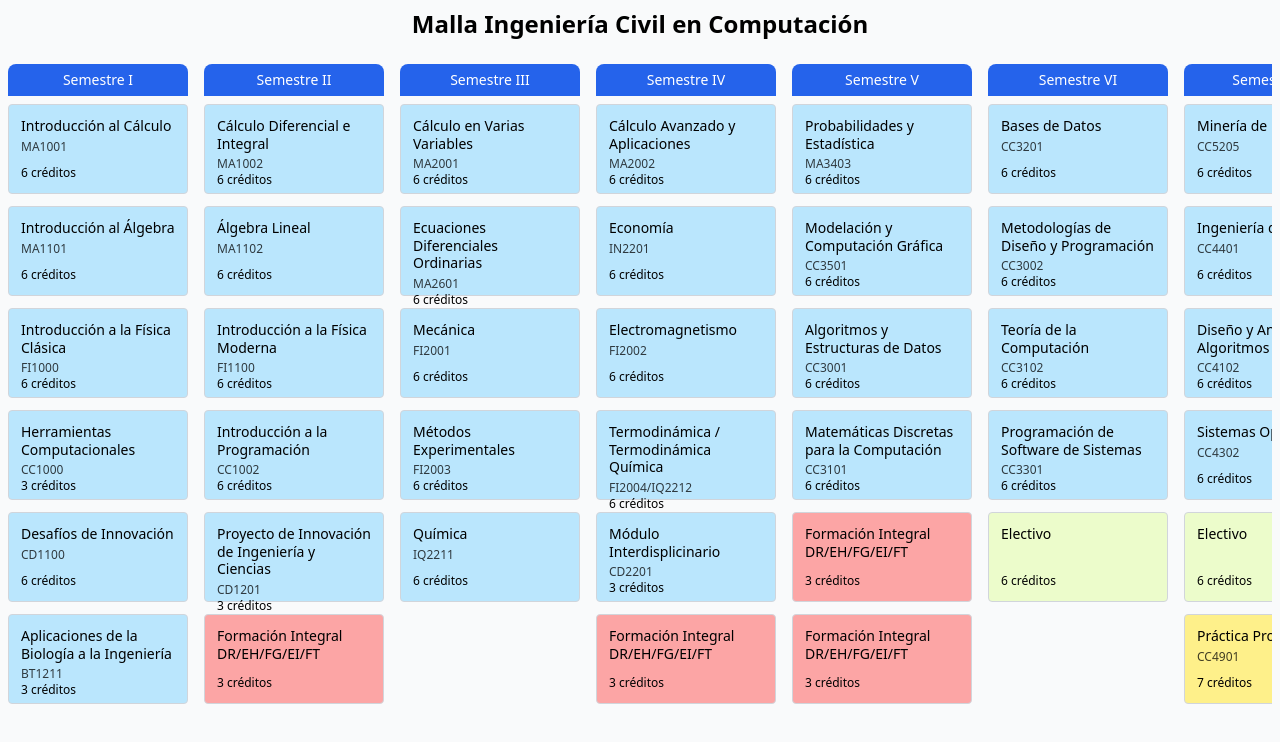
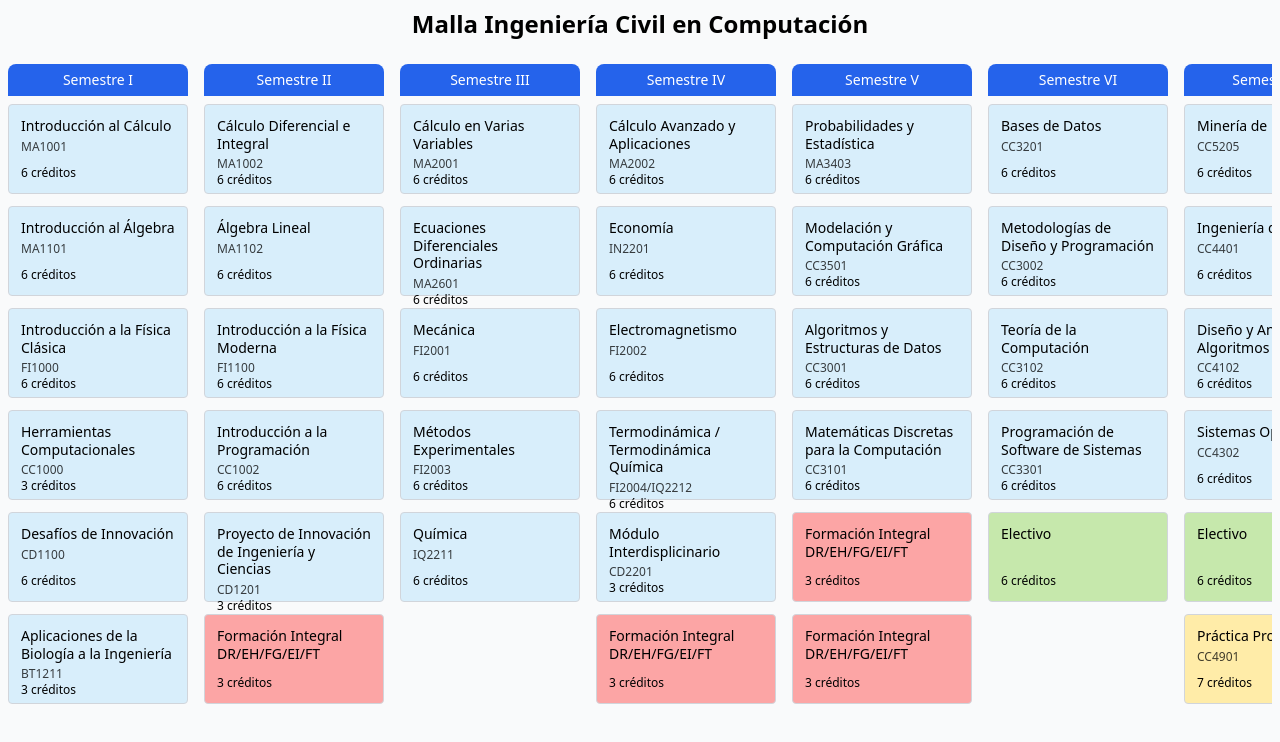
Before and after one commit to fgonzalezurriola/Mallas-Fcfm-fgonzalezurriola, a React (Vite) app: page / in a window 1280 px wide. Shown: the top 742 px of the page. Built offline with nearby package versions, Linux system fonts and the light colour scheme.

Commit message:
Styles: Updated styles to reach parity with the official jpg

```diff
--- a/src/data/courses.ts
+++ b/src/data/courses.ts
@@ -8,7 +8,7 @@ export const courses: Course[] = [
     credits: 6,
     prerequisites: [],
     semester: 1,
-    color: 'bg-sky-200',
+    color: 'bg-common',
   },
   {
     id: 'MA1101',
@@ -16,7 +16,7 @@ export const courses: Course[] = [
     credits: 6,
     prerequisites: [],
     semester: 1,
-    color: 'bg-sky-200'
+    color: 'bg-common'
   },
   {
     id: 'FI1000',
@@ -24,7 +24,7 @@ export const courses: Course[] = [
     credits: 6,
     prerequisites: [],
     semester: 1,
-    color: 'bg-sky-200'
+    color: 'bg-common'
   },
   {
     id: 'CC1000',
@@ -32,7 +32,7 @@ export const courses: Course[] = [
     credits: 3,
     prerequisites: [],
     semester: 1,
-    color: 'bg-sky-200'
+    color: 'bg-common'
   },
   {
     id: 'CD1100',
@@ -40,7 +40,7 @@ export const courses: Course[] = [
     credits: 6,
     prerequisites: [],
     semester: 1,
-    color: 'bg-sky-200'
+    color: 'bg-common'
   },
   {
     id: 'BT1211',
@@ -48,7 +48,7 @@ export const courses: Course[] = [
     credits: 3,
     prerequisites: [],
     semester: 1,
-    color: 'bg-sky-200'
+    color: 'bg-common'
   },
   // Semestre II
   {
@@ -57,7 +57,7 @@ export const courses: Course[] = [
     credits: 6,
     prerequisites: ['MA1001'],
     semester: 2,
-    color: 'bg-sky-200'
+    color: 'bg-common'
   },
   {
     id: 'MA1102',
@@ -65,7 +65,7 @@ export const courses: Course[] = [
     credits: 6,
     prerequisites: ['MA1101'],
     semester: 2,
-    color: 'bg-sky-200'
+    color: 'bg-common'
   },
   {
     id: 'FI1100',
@@ -73,7 +73,7 @@ export const courses: Course[] = [
     credits: 6,
     prerequisites: ['FI1000', 'MA1101', 'MA1001'],
     semester: 2,
-    color: 'bg-sky-200'
+    color: 'bg-common'
   },
   {
     id: 'CC1002',
@@ -81,7 +81,7 @@ export const courses: Course[] = [
     credits: 6,
     prerequisites: [],
     semester: 2,
-    color: 'bg-sky-200'
+    color: 'bg-common'
   },
   {
     id: 'CD1201',
@@ -89,7 +89,7 @@ export const courses: Course[] = [
     credits: 3,
     prerequisites: [],
     semester: 2,
-    color: 'bg-sky-200'
+    color: 'bg-common'
   },
   {
     id: '_EH1',
@@ -106,7 +106,7 @@ export const courses: Course[] = [
     credits: 6,
     prerequisites: ['MA1002', 'MA1102'],
     semester: 3,
-    color: 'bg-sky-200'
+    color: 'bg-common'
   },
   {
     id: 'MA2601',
@@ -114,7 +114,7 @@ export const courses: Course[] = [
     credits: 6,
     prerequisites: ['MA1002', 'MA1102'],
     semester: 3,
-    color: 'bg-sky-200'
+    color: 'bg-common'
   },
   {
     id: 'FI2001',
@@ -122,7 +122,7 @@ export const courses: Course[] = [
     credits: 6,
     prerequisites: ['FI1100', 'MA1102', 'MA1002'],
     semester: 3,
-    color: 'bg-sky-200'
+    color: 'bg-common'
   },
   {
     id: 'FI2003',
@@ -130,7 +130,7 @@ export const courses: Course[] = [
     credits: 6,
     prerequisites: ['FI1100', 'MA1002'],
     semester: 3,
-    color: 'bg-sky-200'
+    color: 'bg-common'
   },
   {
     id: 'IQ2211',
@@ -138,7 +138,7 @@ export const courses: Course[] = [
     credits: 6,
     prerequisites: [],
     semester: 3,
-    color: 'bg-sky-200'
+    color: 'bg-common'
   },
   // Semestre IV
   {
@@ -147,7 +147,7 @@ export const courses: Course[] = [
     credits: 6,
     prerequisites: ['MA2001', 'MA2601'],
     semester: 4,
-    color: 'bg-sky-200'
+    color: 'bg-common'
   },
   {
     id: 'IN2201',
@@ -155,7 +155,7 @@ export const courses: Course[] = [
     credits: 6,
     prerequisites: ['MA2001'],
     semester: 4,
-    color: 'bg-sky-200'
+    color: 'bg-common'
   },
   {
     id: 'FI2002',
@@ -163,7 +163,7 @@ export const courses: Course[] = [
     credits: 6,
     prerequisites: ['MA2001', 'MA2601','FI2001'],
     semester: 4,
-    color: 'bg-sky-200'
+    color: 'bg-common'
   },
   {
     id: 'FI2004/IQ2212',
@@ -171,7 +171,7 @@ export const courses: Course[] = [
     credits: 6,
     prerequisites: ['IQ2211', 'FI2001', 'MA2001'],
     semester: 4,
-    color: 'bg-sky-200'
+    color: 'bg-common'
   },
   {
     id: 'CD2201',
@@ -179,7 +179,7 @@ export const courses: Course[] = [
     prerequisites: ['CD1201'],
     credits: 3,
     semester: 4,
-    color: 'bg-sky-200'
+    color: 'bg-common'
   },
   {
     id: '_EH2',
@@ -196,7 +196,7 @@ export const courses: Course[] = [
     credits: 6,
     prerequisites: ['MA2001'],
     semester: 5,
-    color: 'bg-sky-200'
+    color: 'bg-common'
   },
   {
     id: 'CC3501',
@@ -204,7 +204,7 @@ export const courses: Course[] = [
     credits: 6,
     prerequisites: ['MA2001', 'MA2601', 'CC1002', 'FI2001'],
     semester: 5,
-    color: 'bg-sky-200'
+    color: 'bg-common'
   },
   {
     id: 'CC3001',
@@ -212,7 +212,7 @@ export const courses: Course[] = [
     credits: 6,
     prerequisites: ['CC1002'],
     semester: 5,
-    color: 'bg-sky-200'
+    color: 'bg-common'
   },
   {
     id: 'CC3101',
@@ -220,7 +220,7 @@ export const courses: Course[] = [
     credits: 6,
     prerequisites: ['MA1101', 'CC1002'],
     semester: 5,
-    color: 'bg-sky-200'
+    color: 'bg-common'
   },
   {
     id: '_EH3',
@@ -245,7 +245,7 @@ export const courses: Course[] = [
     credits: 6,
     prerequisites: ['CC3001'],
     semester: 6,
-    color: 'bg-sky-200'
+    color: 'bg-common'
   },
   {
     id: 'CC3002',
@@ -253,7 +253,7 @@ export const courses: Course[] = [
     credits: 6,
     prerequisites: ['CC3001'],
     semester: 6,
-    color: 'bg-sky-200'
+    color: 'bg-common'
   },
   {
     id: 'CC3102',
@@ -261,7 +261,7 @@ export const courses: Course[] = [
     credits: 6,
     prerequisites: ['CC3101'],
     semester: 6,
-    color: 'bg-sky-200'
+    color: 'bg-common'
   },
   {
     id: 'CC3301',
@@ -269,7 +269,7 @@ export const courses: Course[] = [
     credits: 6,
     prerequisites: ['CC3001'],
     semester: 6,
-    color: 'bg-sky-200'
+    color: 'bg-common'
   },
   {
     id: '_Electivo1',
@@ -277,7 +277,7 @@ export const courses: Course[] = [
     credits: 6,
     prerequisites: [],
     semester: 6,
-    color: 'bg-lime-100'
+    color: 'bg-elective'
   },
   // Semestre VII
   {
@@ -286,7 +286,7 @@ export const courses: Course[] = [
     credits: 6,
     prerequisites: ['CC3001'],
     semester: 7,
-    color: 'bg-sky-200'
+    color: 'bg-common'
   },
   {
     id: 'CC4401',
@@ -294,7 +294,7 @@ export const courses: Course[] = [
     credits: 6,
     prerequisites: ['CC3002','CC3201'],
     semester: 7,
-    color: 'bg-sky-200'
+    color: 'bg-common'
   },
   {
     id: 'CC4102',
@@ -302,7 +302,7 @@ export const courses: Course[] = [
     credits: 6,
     prerequisites: ['MA3403', 'CC3001','CC3102'],
     semester: 7,
-    color: 'bg-sky-200'
+    color: 'bg-common'
   },
   {
     id: 'CC4302',
@@ -310,7 +310,7 @@ export const courses: Course[] = [
     credits: 6,
     prerequisites: ['CC3301'],
     semester: 7,
-    color: 'bg-sky-200'
+    color: 'bg-common'
   },
   {
     id: '_Electivo2',
@@ -318,7 +318,7 @@ export const courses: Course[] = [
     credits: 6,
     prerequisites: [],
     semester: 7,
-    color: 'bg-lime-100'
+    color: 'bg-elective'
 
   },
   {
@@ -327,7 +327,7 @@ export const courses: Course[] = [
     credits: 7,
     prerequisites: ['CC3002','CC3201','CC3301'],
     semester: 7,
-    color: 'bg-yellow-200'
+    color: 'bg-internship'
   },
   // Semestre VIII
   {
@@ -336,7 +336,7 @@ export const courses: Course[] = [
     credits: 6,
     prerequisites: ['CC4401','IN2201','CD2201'],
     semester: 8,
-    color: 'bg-sky-200'
+    color: 'bg-common'
   },
   {
     id: 'CC4101',
@@ -344,7 +344,7 @@ export const courses: Course[] = [
     credits: 6,
     prerequisites: ['CC3102'],
     semester: 8,
-    color: 'bg-sky-200'
+    color: 'bg-common'
   },
   {
     id: 'CC4303',
@@ -352,7 +352,7 @@ export const courses: Course[] = [
     credits: 6,
     prerequisites: ['CC4302'],
     semester: 8,
-    color: 'bg-sky-200'
+    color: 'bg-common'
   },
   {
     id: '_Electivo3',
@@ -360,7 +360,7 @@ export const courses: Course[] = [
     credits: 6,
     prerequisites: [],
     semester: 8,
-    color: 'bg-lime-100'
+    color: 'bg-elective'
   },
   {
     id: '_Electivo4',
@@ -368,7 +368,7 @@ export const courses: Course[] = [
     credits: 6,
     prerequisites: [],
     semester: 8,
-    color: 'bg-lime-100'
+    color: 'bg-elective'
   },
   {
     id: 'EI1090',
@@ -376,7 +376,7 @@ export const courses: Course[] = [
     credits: 0,
     prerequisites: [],
     semester: 8,
-    color: 'bg-teal-500'
+    color: 'bg-english'
   },
   // Semestre IX
   {
@@ -385,7 +385,7 @@ export const courses: Course[] = [
     credits: 6,
     prerequisites: [],
     semester: 9,
-    color: 'bg-lime-400'
+    color: 'bg-speciality_elective'
   },
   {
     id: '_Electivo_E2',
@@ -393,7 +393,7 @@ export const courses: Course[] = [
     credits: 6,
     prerequisites: [],
     semester: 9,
-    color: 'bg-lime-400'
+    color: 'bg-speciality_elective'
   },
   {
     id: '_Electivo_E3',
@@ -401,7 +401,7 @@ export const courses: Course[] = [
     credits: 6,
     prerequisites: [],
     semester: 9,
-    color: 'bg-lime-400'
+    color: 'bg-speciality_elective'
   },
   {
     id: '_Nucleo',
@@ -409,7 +409,7 @@ export const courses: Course[] = [
     credits: 6,
     prerequisites: [],
     semester: 9,
-    color: 'bg-sky-200'
+    color: 'bg-common'
   },
   {
     id: '(Dos cursos)',
@@ -425,7 +425,7 @@ export const courses: Course[] = [
     credits: 6,
     prerequisites: ['CC4901','CC4401','CC4101'],
     semester: 9,
-    color: 'bg-yellow-200'
+    color: 'bg-internship'
   },
   // Semestre XI
   {
@@ -434,7 +434,7 @@ export const courses: Course[] = [
     credits: 6,
     prerequisites: ['CC4402'],
     semester: 10,
-    color: 'bg-fuchsia-400'
+    color: 'bg-thesis'
   },
   {
     id: '_Electivo_E4',
@@ -442,7 +442,7 @@ export const courses: Course[] = [
     credits: 6,
     prerequisites: [],
     semester: 10,
-    color: 'bg-lime-400'
+    color: 'bg-speciality_elective'
   },
   {
     id: '_Electivo_E5',
@@ -450,7 +450,7 @@ export const courses: Course[] = [
     credits: 6,
     prerequisites: [],
     semester: 10,
-    color: 'bg-lime-400'
+    color: 'bg-speciality_elective'
   },
   {
     id: 'CC5402',
@@ -458,7 +458,7 @@ export const courses: Course[] = [
     credits: 12,
     prerequisites: ['CC5205','CC4402'],
     semester: 10,
-    color: 'bg-sky-200'
+    color: 'bg-common'
   },
   // Semestre XI
   {
@@ -467,7 +467,7 @@ export const courses: Course[] = [
     credits: 24,
     prerequisites: ['CC6907'],
     semester: 11,
-    color: 'bg-fuchsia-400'
+    color: 'bg-thesis'
   },
   {
     id: '_Electivo_E6',
@@ -475,7 +475,7 @@ export const courses: Course[] = [
     credits: 6,
     prerequisites: [],
     semester: 11,
-    color: 'bg-lime-400'
+    color: 'bg-speciality_elective'
   },
   {
     id: 'EI2090',
@@ -483,6 +483,6 @@ export const courses: Course[] = [
     credits: 0,
     prerequisites: [],
     semester: 11,
-    color: 'bg-teal-500'
+    color: 'bg-english'
   },
 ];
--- a/tailwind.config.js
+++ b/tailwind.config.js
@@ -2,7 +2,17 @@
 export default {
   content: ['./index.html', './src/**/*.{js,ts,jsx,tsx}'],
   theme: {
-    extend: {},
+    extend: {
+      colors: {
+        common: '#d8eefb',
+        holistic: '#ffbbb2',
+        elective: '#c6e8ac',
+        internship: '#ffeca8',
+        english: '#99d5cb',
+        speciality_elective: '#a3d977',
+        thesis: '#d2bcd1',
+      },
+    },
   },
   plugins: [],
 };
```
